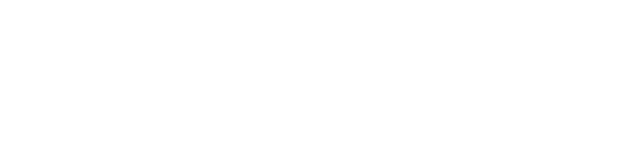
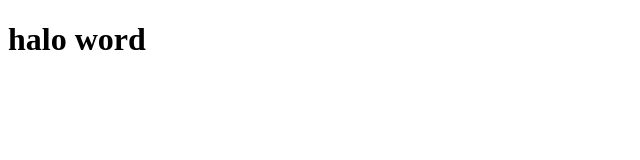
Before and after one commit to Rycuy/tes, a plain HTML site: page index.html in a window 1280 px wide. Shown: the whole page, without its empty margins (0-640 px from the left). Drawn offline with Linux system fonts and the light colour scheme.

Commit message:
tambahkam helo word

```diff
--- a/index.html
+++ b/index.html
@@ -6,6 +6,6 @@
     <title>helo word</title>
 </head>
 <body>
-
+    <h1>halo word</h1>
 </body>
 </html>
```
